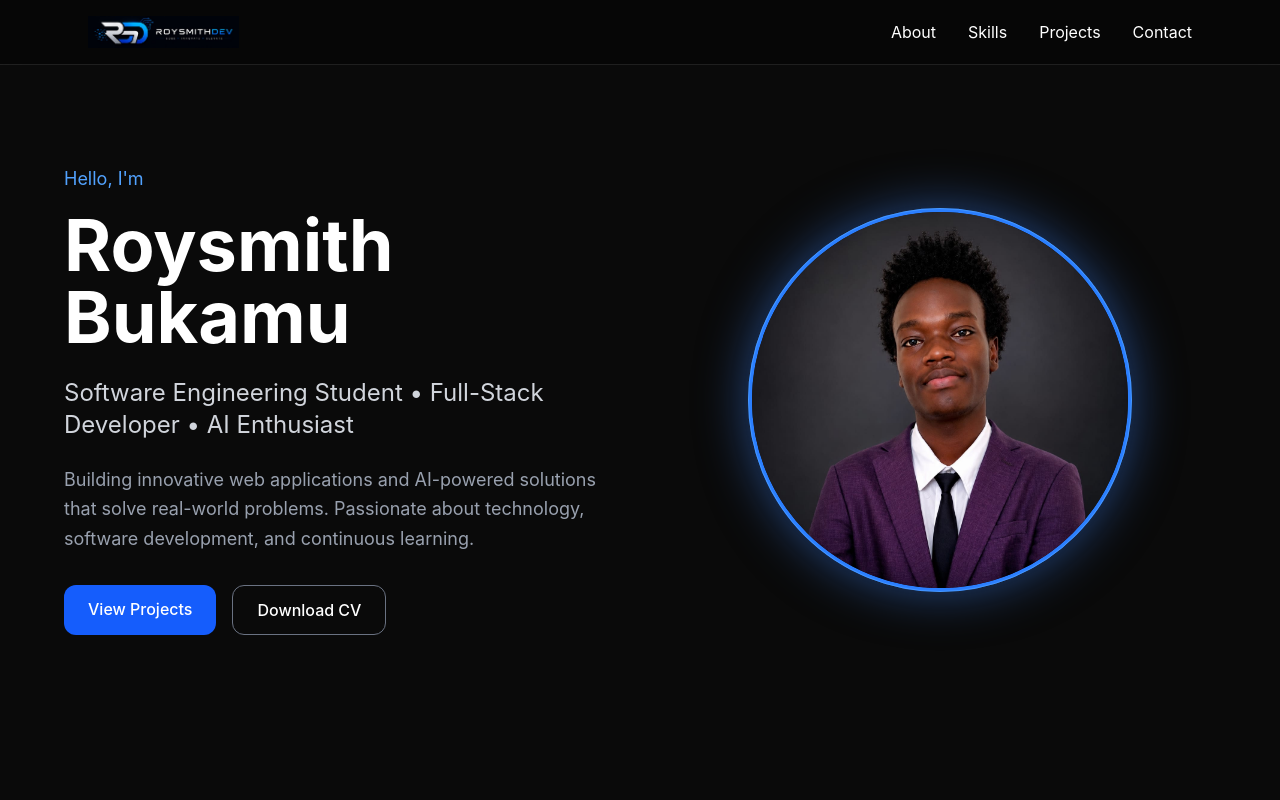
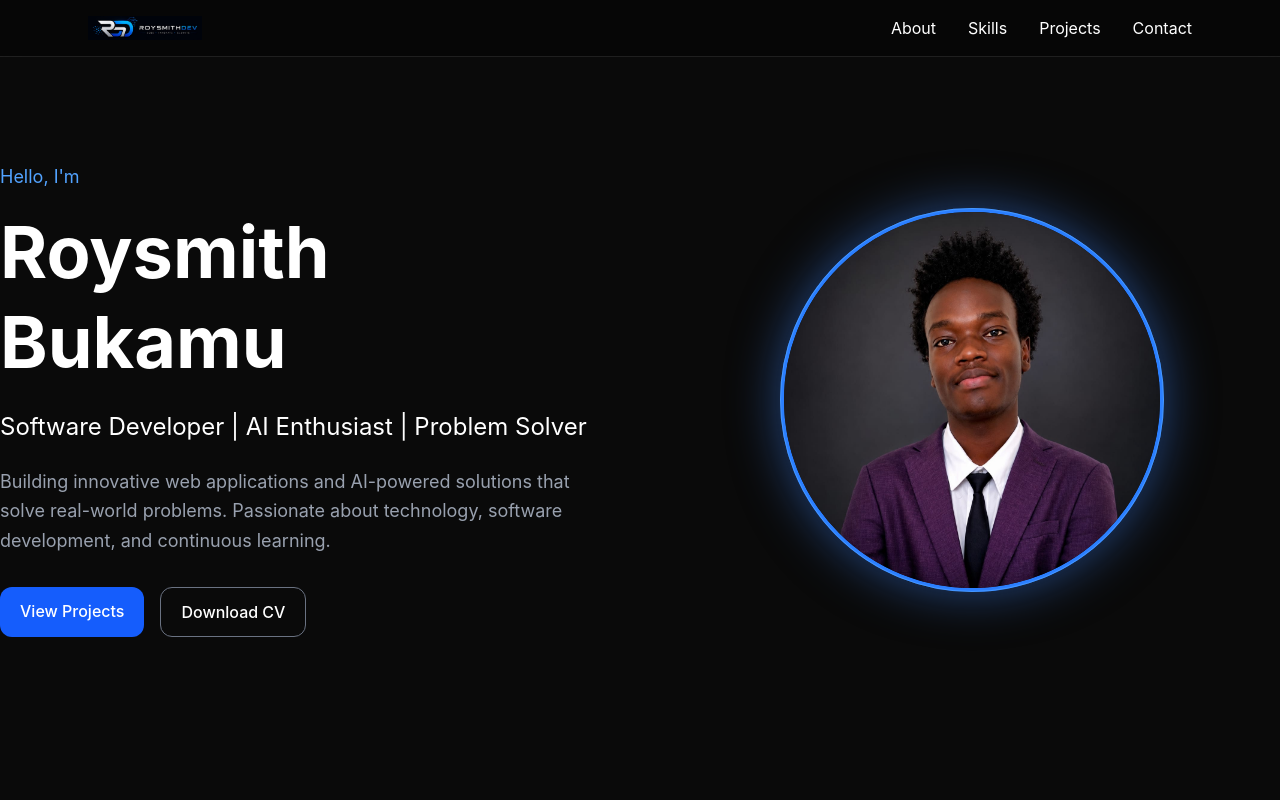
Before and after one commit to roysmithbukamu-design/portfolio-website, a React app: page / in a window 1280 px wide. Shown: the top 800 px of the page. Built offline with nearby package versions, Linux system fonts and the light colour scheme; the HTML template or start-up script is replaced by a standard one.

Commit message:
updated viewport

```diff
--- a/src/components/Contacts.jsx
+++ b/src/components/Contacts.jsx
@@ -147,28 +147,28 @@ const sendEmail = (e) => {
 
   <input
     type="text"
+    name="Your Name"
     placeholder="Your Name"
     className="w-full p-4 rounded-xl bg-black/30 border border-white/10 focus:border-blue-500 outline-none"
   />
 
   <input
     type="email"
+    name="Your Email"
     placeholder="Your Email"
     className="w-full p-4 rounded-xl bg-black/30 border border-white/10 focus:border-blue-500 outline-none"
   />
 
   <textarea
+    name="message"
     rows="5"
     placeholder="message"
     className="w-full p-4 rounded-xl bg-black/30 border border-white/10 focus:border-blue-500 outline-none"
   ></textarea>
 
-    <button
-      type="submit"
+  <button type="submit"
   className="px-6 py-3 bg-blue-600 rounded-xl hover:bg-blue-700 transition"
-    >
-      Send Message
-    </button>
+    >Send Message</button>
 
 </form>
 
--- a/src/components/Hero.jsx
+++ b/src/components/Hero.jsx
@@ -4,9 +4,9 @@ export default function Hero() {
   return (
     <section
       id="home"
-      className="min-h-screen flex items-center justify-center px-6"
+      className="min-h-screen flex items-center pt-24 md:pt-0"
     >
-      <div className="max-w-6xl mx-auto grid md:grid-cols-2 gap-12 items-center">
+      <div className="grid grid-cols-1 md:grid-cols-2 gap-12 items-center">
 
         {/* Left Side */}
         <motion.div
@@ -18,12 +18,12 @@ export default function Hero() {
             Hello, I'm
           </p>
 
-          <h1 className="text-5xl md:text-7xl font-bold mb-6">
+          <h1 className="text-4xl md:text-7xl font-bold leading-tight mb-6">
             Roysmith Bukamu
           </h1>
 
-          <h2 className="text-xl md:text-2xl text-gray-300 mb-6">
-            Software Engineering Student • Full-Stack Developer • AI Enthusiast
+          <h2 className="text-xl md:text-2xl text-gray-250 mb-6">
+            Software Developer | AI Enthusiast | Problem Solver
           </h2>
 
           <p className="text-gray-400 text-lg leading-relaxed mb-8">
@@ -35,7 +35,7 @@ export default function Hero() {
           <div className="flex flex-wrap gap-4">
             <a
               href="#projects"
-              className="px-6 py-3 bg-blue-600 hover:bg-blue-700 rounded-xl transition duration-300 font-medium"
+              className="px-5 py-3 bg-blue-600 hover:bg-blue-700 rounded-xl transition duration-300 font-medium"
             >
               View Projects
             </a>
@@ -44,7 +44,7 @@ export default function Hero() {
               href="/RoysmithBukamu_CV.pdf"
               target="_blank"
               rel="noreferrer"
-              className="px-6 py-3 border border-gray-500 hover:border-blue-500 rounded-xl transition duration-300 font-medium"
+              className="px-5 py-3 border border-gray-500 hover:border-blue-500 rounded-xl transition duration-300 font-medium"
             >
               Download CV
             </a>
--- a/src/components/Navbar.jsx
+++ b/src/components/Navbar.jsx
@@ -6,7 +6,7 @@ export default function Navbar() {
         <img
   src="/logo.jpeg"
   alt="RoysmithDev Logo"
-  className="h-8 w-auto"
+  className="h-6 w-auto"
 />
 
         <div className="hidden md:flex gap-8">
```
Lines whose indentation alone changed are shown as unchanged.
